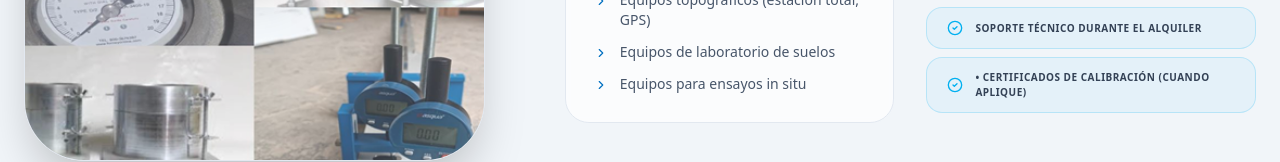
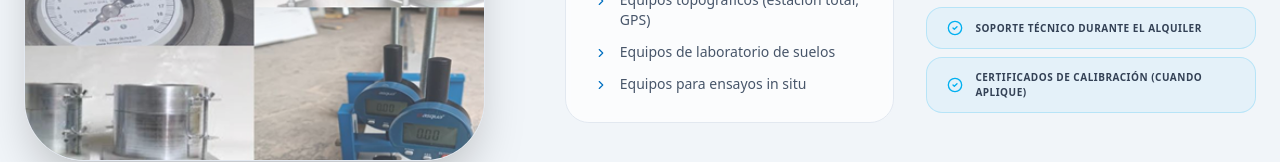
Before and after one commit to Syntia28/laboratorio_STC, a React (Vite) app in the folder stc-web/: page /servicios in a window 1280 px wide. Shown: the part 5095-5257 px from the top of the page. Built offline with nearby package versions, Linux system fonts and the light colour scheme.

Commit message:
SERVICIOS

```diff
--- a/stc-web/src/pages/Servicios.tsx
+++ b/stc-web/src/pages/Servicios.tsx
@@ -13,18 +13,16 @@ import {
   Landmark,
 } from "lucide-react";
 
-// 1. TUS IMPORTACIONES DE IMÁGENES
+// --- CORRECCIÓN DE IMPORTACIONES (TODO EN MINÚSCULAS Y SIN TILDES) ---
 import ControlObras from "../assets/services/controlObras.png";
 import Expedientes from "../assets/services/expedientes.jpg";
 import Pavimentos from "../assets/services/pavimentos.jpg";
-import Saneamiento from "../assets/services/Saneamiento.png";
-import Topografia from "../assets/services/topográfia.jpg";
+import Saneamiento from "../assets/services/saneamiento.png"; // De 'Saneamiento.png' a 'saneamiento.png'
+import Topografia from "../assets/services/topografia.jpg"; // De 'topográfica.jpg' a 'topografia.jpg'
 import Suelos from "../assets/services/suelos.jpg";
 import Alquiler from "../assets/services/alquiler.png";
 
-// 2. ACTUALIZAMOS LA INTERFAZ PARA INCLUIR LA IMAGEN
 interface ServicioProps {
-
   id: number;
   titulo: string;
   descripcion: string;
@@ -70,7 +68,7 @@ const serviciosData: ServicioProps[] = [
     ],
     entregables: [
       "Informes de supervisión periódicos",
-      "Reportes de control  de calidad",
+      "Reportes de control de calidad",
       "Observaciones técnicas y recomendaciones",
     ],
     icon: <HardHat size={32} />,
@@ -176,7 +174,7 @@ const serviciosData: ServicioProps[] = [
     entregables: [
       "Equipos operativos y calibrados",
       "Soporte técnico durante el alquiler",
-      "•	Certificados de calibración (cuando aplique)",
+      "Certificados de calibración (cuando aplique)",
     ],
     icon: <Settings size={32} />,
     imagen: Alquiler,
@@ -196,7 +194,6 @@ export default function Servicios() {
 
   return (
     <div className="bg-slate-100 text-slate-800 min-h-screen pb-24 overflow-x-hidden selection:bg-[#00B0F0]/30">
-      {/* --- HEADER --- */}
       <section className="relative py-32 bg-white border-b border-slate-200">
         <div className="max-w-7xl mx-auto px-6 text-center relative z-10">
           <motion.h1
@@ -210,7 +207,6 @@ export default function Servicios() {
         </div>
       </section>
 
-      {/* --- GRID EN ZIG-ZAG CON IMÁGENES REALES --- */}
       <section className="max-w-7xl mx-auto px-6 py-20">
         <motion.div
           variants={containerVariants}
@@ -228,19 +224,16 @@ export default function Servicios() {
                 index % 2 !== 0 ? "lg:flex-row-reverse" : "lg:flex-row"
               }`}
             >
-              {/* BLOQUE FOTO / IMAGEN DINÁMICA */}
               <div className="lg:w-2/5 group w-full">
                 <div className="relative aspect-square md:aspect-video lg:aspect-square bg-white border border-slate-200 rounded-[60px] overflow-hidden transition-all duration-700 hover:border-[#00B0F0]/50 shadow-2xl">
                   <div className="absolute top-6 left-8 text-8xl font-black text-slate-900/[0.05] z-10">
                     0{servicio.id}
                   </div>
-
                   <img
                     src={servicio.imagen}
                     alt={servicio.titulo}
                     className="w-full h-full object-cover opacity-80 group-hover:opacity-100 group-hover:scale-110 transition-all duration-1000"
                   />
-
                   <div className="absolute inset-0 flex items-center justify-center pointer-events-none">
                     <div className="p-8 bg-white/80 rounded-[40px] text-[#00B0F0] shadow-2xl backdrop-blur-sm border border-slate-200/50 group-hover:scale-90 transition-transform duration-500">
                       {servicio.icon}
@@ -249,7 +242,6 @@ export default function Servicios() {
                 </div>
               </div>
 
-              {/* BLOQUE TÉCNICO */}
               <div className="lg:w-3/5 space-y-8 w-full">
                 <div>
                   <h3 className="text-4xl md:text-5xl font-black text-[#0070C0] mb-4 uppercase tracking-tighter italic leading-none">
@@ -261,7 +253,6 @@ export default function Servicios() {
                 </div>
 
                 <div className="grid md:grid-cols-2 gap-8">
-                  {/* ALCANCE */}
                   <div className="bg-white/70 p-7 rounded-3xl border border-slate-200 backdrop-blur-sm">
                     <h4 className="flex items-center gap-2 font-black text-xs tracking-[0.3em] text-slate-800 uppercase mb-6 opacity-80">
                       <Zap size={16} className="text-[#00B0F0]" /> Alcance
@@ -283,7 +274,6 @@ export default function Servicios() {
                     </ul>
                   </div>
 
-                  {/* ENTREGABLES */}
                   <div className="space-y-5">
                     <h4 className="flex items-center gap-2 font-black text-xs tracking-[0.3em] text-slate-800 uppercase opacity-80">
                       <ClipboardCheck size={16} className="text-[#00B0F0]" />{" "}
```
Also changed, not shown: stc-web/src/App.tsx (line endings or trailing spaces).
